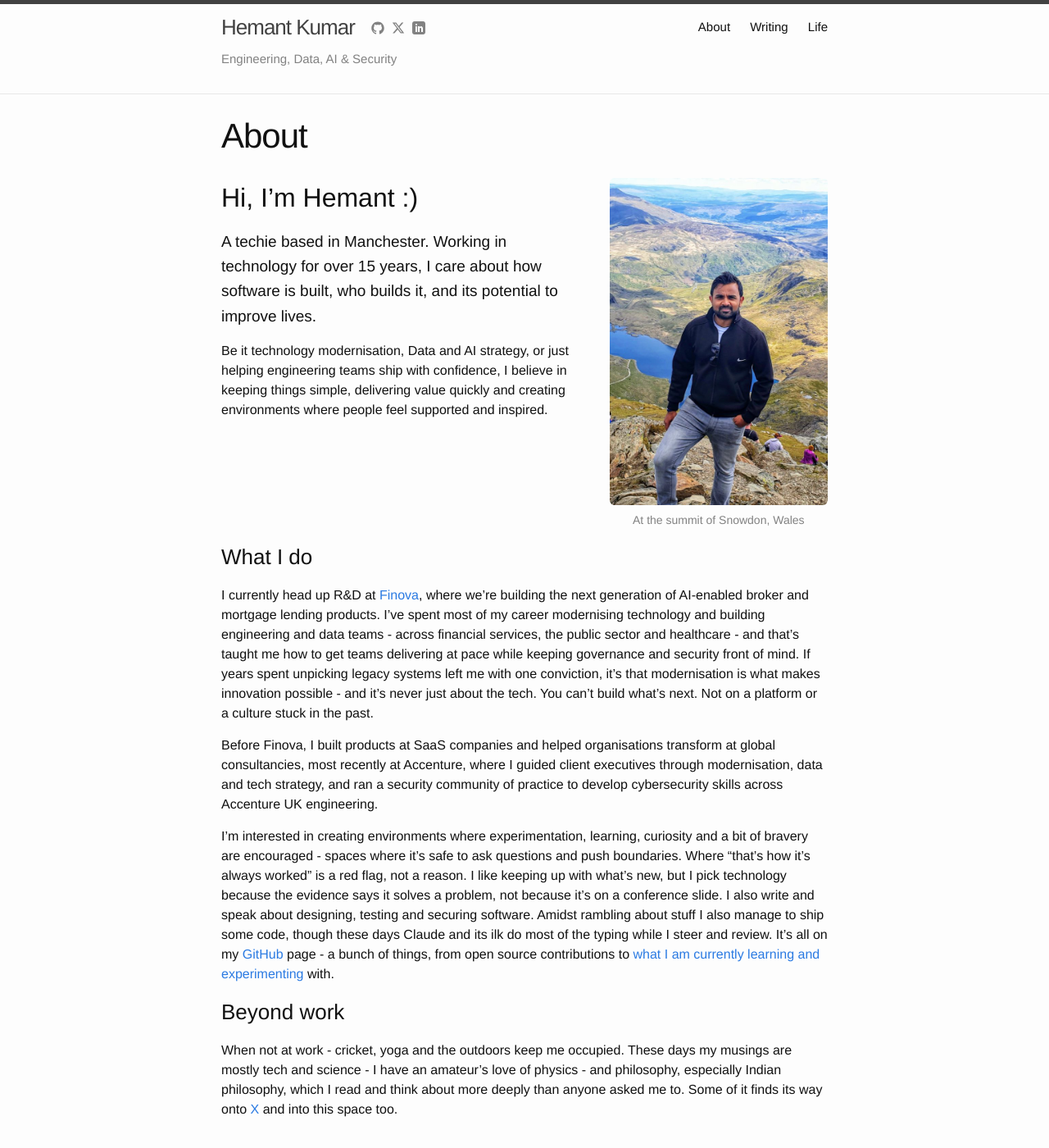
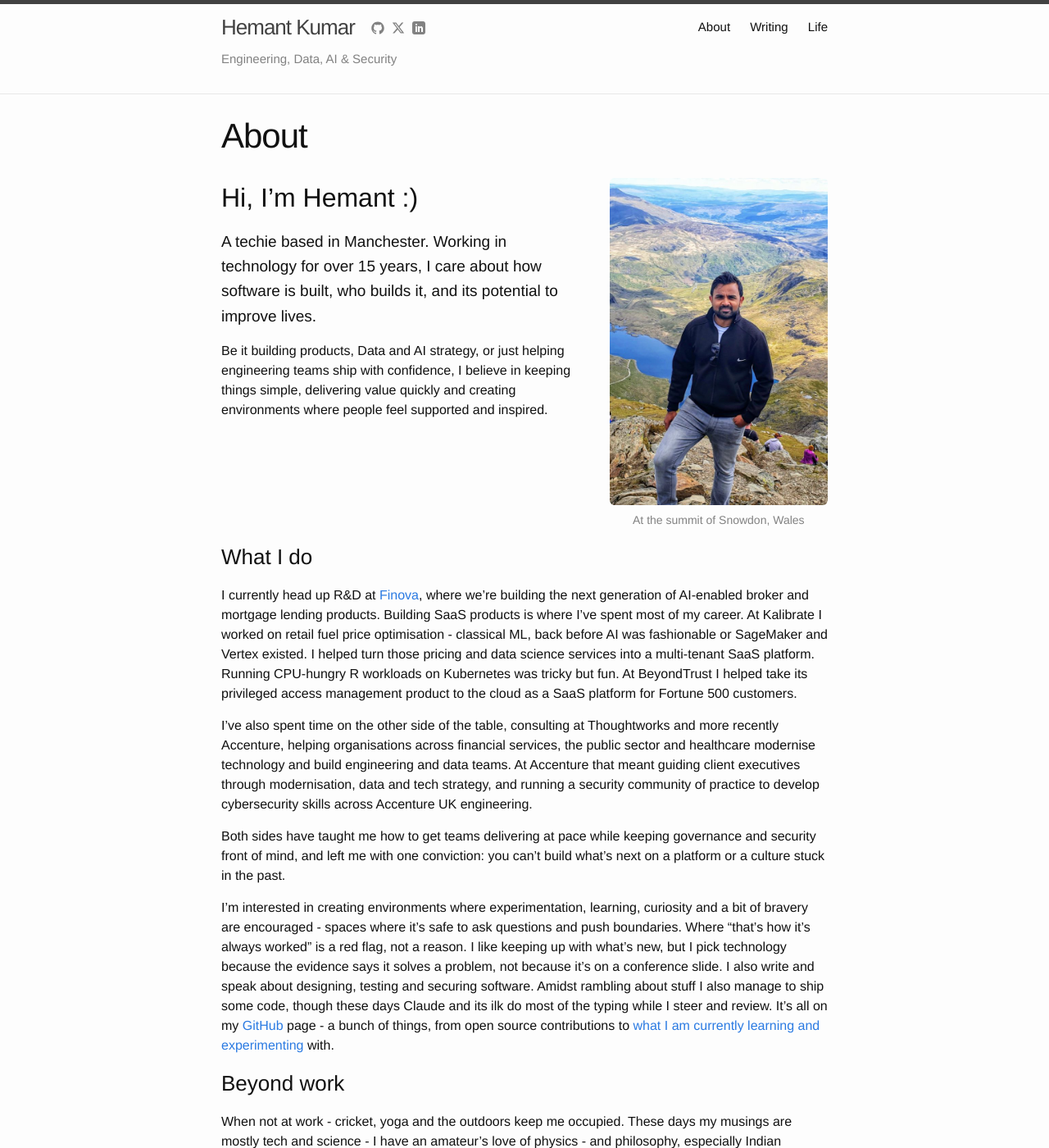
Before and after one commit to hemantksingh/hemantksingh.github.io, a Jekyll site: the page built from about.md, in a window 1280 px wide and 1400 px high. Shown: the whole window at 82% size. Built offline with Jekyll 4.4.1, drawn with Linux system fonts in a browser that asks for light colours.

Commit message:
Lead with product building on the about page and homepage

```diff
--- a/about.md
+++ b/about.md
@@ -10,7 +10,7 @@ permalink: /about/
 
 <p class="about-lede">A techie based in Manchester. Working in technology for over 15 years, I care about how software is built, who builds it, and its potential to improve lives.</p>
 
-Be it technology modernisation, Data and AI strategy, or just helping engineering teams ship with confidence, I believe in keeping things simple, delivering value quickly and creating environments where people feel supported and inspired.
+Be it building products, Data and AI strategy, or just helping engineering teams ship with confidence, I believe in keeping things simple, delivering value quickly and creating environments where people feel supported and inspired.
   </div>
   <div class="about-hero-photo">
     <img src="{{ site.url }}/assets/hk-portrait.jpg" alt="Hemant Kumar at the summit of Snowdon" width="640" height="960" fetchpriority="high" decoding="async"/>
@@ -20,9 +20,11 @@ Be it technology modernisation, Data and AI strategy, or just helping engineerin
 
 ### What I do
 
-I currently head up R&D at [Finova](https://www.finova.tech/), where we're building the next generation of AI-enabled broker and mortgage lending products. I've spent most of my career modernising technology and building engineering and data teams - across financial services, the public sector and healthcare - and that's taught me how to get teams delivering at pace while keeping governance and security front of mind. If years spent unpicking legacy systems left me with one conviction, it's that modernisation is what makes innovation possible - and it's never just about the tech. You can't build what's next. Not on a platform or a culture stuck in the past.
+I currently head up R&D at [Finova](https://www.finova.tech/), where we're building the next generation of AI-enabled broker and mortgage lending products. Building SaaS products is where I've spent most of my career. At Kalibrate I worked on retail fuel price optimisation - classical ML, back before AI was fashionable or SageMaker and Vertex existed. I helped turn those pricing and data science services into a multi-tenant SaaS platform. Running CPU-hungry R workloads on Kubernetes was tricky but fun. At BeyondTrust I helped take its privileged access management product to the cloud as a SaaS platform for Fortune 500 customers.
 
-Before Finova, I built products at SaaS companies and helped organisations transform at global consultancies, most recently at Accenture, where I guided client executives through modernisation, data and tech strategy, and ran a security community of practice to develop cybersecurity skills across Accenture UK engineering.
+I've also spent time on the other side of the table, consulting at Thoughtworks and more recently Accenture, helping organisations across financial services, the public sector and healthcare modernise technology and build engineering and data teams. At Accenture that meant guiding client executives through modernisation, data and tech strategy, and running a security community of practice to develop cybersecurity skills across Accenture UK engineering.
+
+Both sides have taught me how to get teams delivering at pace while keeping governance and security front of mind, and left me with one conviction: you can't build what's next on a platform or a culture stuck in the past.
 
 I'm interested in creating environments where experimentation, learning, curiosity and a bit of bravery are encouraged - spaces where it's safe to ask questions and push boundaries. Where "that's how it's always worked" is a red flag, not a reason. I like keeping up with what's new, but I pick technology because the evidence says it solves a problem, not because it's on a conference slide. I also write and speak about designing, testing and securing software. Amidst rambling about stuff I also manage to ship some code, though these days Claude and its ilk do most of the typing while I steer and review. It's all on my [GitHub](https://github.com/hemantksingh) page - a bunch of things, from open source contributions to [what I am currently learning and experimenting](https://github.com/hemantksingh/messup-learn) with.
 
--- a/index.html
+++ b/index.html
@@ -8,7 +8,7 @@ layout: default
     <div class="about-hero-text">
       <h1>Helping organisations build what's next in engineering, data and AI</h1>
 
-      <p class="about-lede">Hi, I'm Hemant. I've spent 15 years or so modernising technology and building product engineering and data teams, to now landing AI and agentic systems into real products. I care as much about the people who build software as the software itself. <a href="{{ "/about/" | prepend: site.baseurl }}">More about me &rarr;</a></p>
+      <p class="about-lede">Hi, I'm Hemant. I've spent over 15 years building products and the engineering and data teams behind them, to now landing AI and agentic systems into real products. I care as much about the people who build software as the software itself. <a href="{{ "/about/" | prepend: site.baseurl }}">More about me &rarr;</a></p>
 
       <div class="home-cta">
         {% if site.newsletter_url %}
```
Also changed, not shown: 1 other file.
